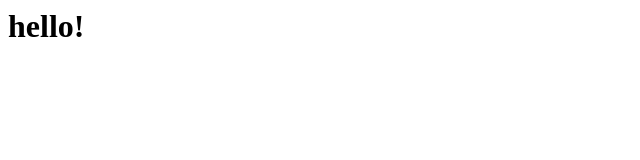
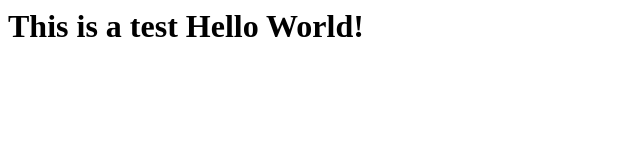
Before and after one commit to abhishek-me96/DevOps-Demo, a plain HTML site: page index.html in a window 1280 px wide. Shown: the whole page, without its empty margins (0-640 px from the left). Drawn offline with Linux system fonts and the light colour scheme.

Commit message:
changed index.html

```diff
--- a/index.html
+++ b/index.html
@@ -1 +1,2 @@
-<h1>hello!</h1>
+<h1> This is a test
+Hello World!</h1>
```
